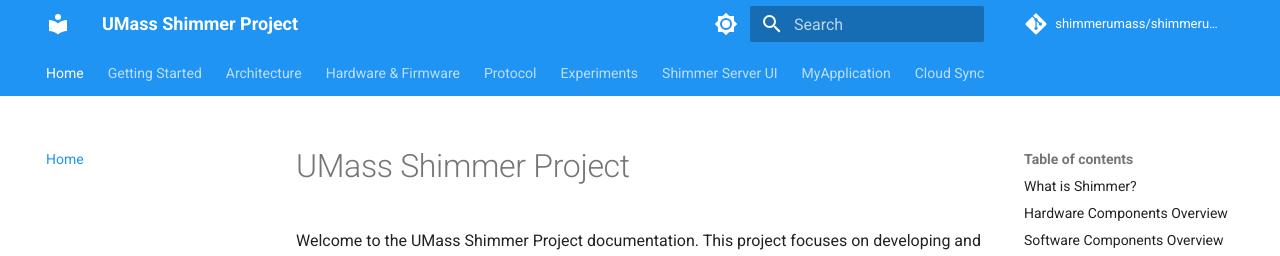
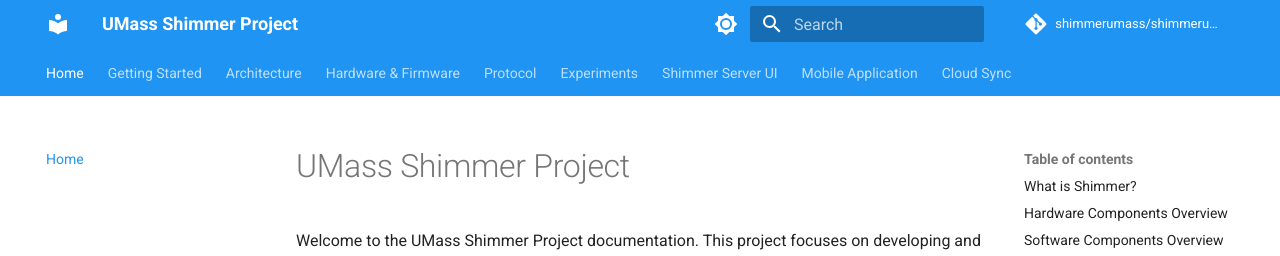
Before and after one commit to shimmerumass/shimmerumass, an MkDocs documentation site: the page built from docs/index.md, in a window 1280 px wide and 900 px high. Shown: the top 256 px of the window. Built offline with MkDocs 1.6.1 and Material for MkDocs 9.7.7, drawn with Linux system fonts in a browser that asks for light colours; comment, search, counter and statistics services are not loaded.

Commit message:
Correct navigation label from "MyApplication" to "Mobile Application" in mkdocs.yml

```diff
--- a/mkdocs.yml
+++ b/mkdocs.yml
@@ -63,7 +63,7 @@
   - Protocol: protocol.md
   - Experiments: experiments.md
   - Shimmer Server UI: shimmer-server-ui.md
-  - MyApplication: myapplication.md
+  - Mobile Application: myapplication.md
   - Cloud Sync: cloud-sync.md
 
 copyright: Copyright &copy; 2025 UMass Shimmer Project
```
